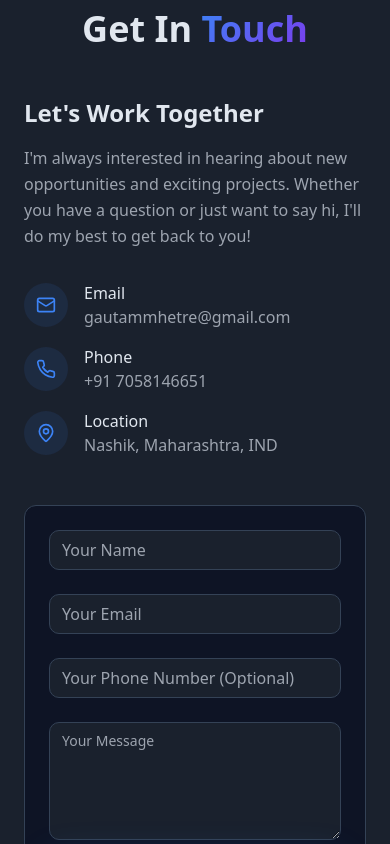
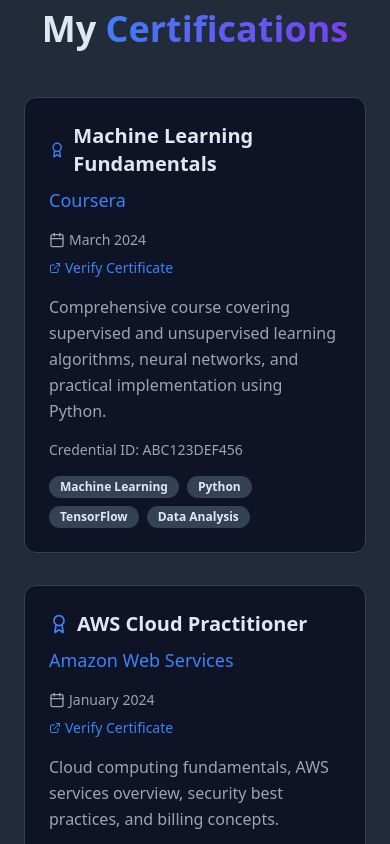
Before and after one commit to gautammhetre/Gautam-Portfolio, a React (Vite) app: page / in a window 390 px wide. Shown: the part 7360-8204 px from the top of the page. Built offline with nearby package versions, Linux system fonts and the light colour scheme.

Commit message:
Add Certifications section

```diff
--- /dev/null
+++ b/src/components/Certifications.tsx
@@ -0,0 +1,91 @@
+import { Card } from '@/components/ui/card';
+import { Badge } from '@/components/ui/badge';
+import { Calendar, Award, ExternalLink } from 'lucide-react';
+
+const Certifications = () => {
+  const certifications = [
+    {
+      title: "Machine Learning Fundamentals",
+      issuer: "Coursera",
+      date: "March 2024",
+      description: "Comprehensive course covering supervised and unsupervised learning algorithms, neural networks, and practical implementation using Python.",
+      skills: ["Machine Learning", "Python", "TensorFlow", "Data Analysis"],
+      credentialId: "ABC123DEF456",
+      verifyUrl: "#"
+    },
+    {
+      title: "AWS Cloud Practitioner",
+      issuer: "Amazon Web Services",
+      date: "January 2024",
+      description: "Cloud computing fundamentals, AWS services overview, security best practices, and billing concepts.",
+      skills: ["AWS", "Cloud Computing", "Security", "Architecture"],
+      credentialId: "AWS-CCP-789",
+      verifyUrl: "#"
+    }
+  ];
+
+  return (
+    <section id="certifications" className="py-20 bg-muted/30">
+      <div className="container mx-auto px-6">
+        <div className="max-w-4xl mx-auto">
+          <h2 className="text-4xl md:text-5xl font-bold text-center mb-12">
+            My <span className="text-gradient">Certifications</span>
+          </h2>
+
+          <div className="space-y-8">
+            {certifications.map((cert, index) => (
+              <Card key={index} className="p-6 card-shadow hover:scale-[1.02] transition-all duration-300">
+                <div className="flex flex-col md:flex-row md:items-start md:justify-between gap-4 mb-4">
+                  <div className="flex-1">
+                    <div className="flex items-center gap-2 mb-2">
+                      <Award className="w-5 h-5 text-primary" />
+                      <h3 className="text-xl font-semibold text-foreground">{cert.title}</h3>
+                    </div>
+                    <p className="text-lg text-primary font-medium">{cert.issuer}</p>
+                  </div>
+                  <div className="flex flex-col md:text-right gap-2">
+                    <div className="flex items-center gap-1 text-muted-foreground md:justify-end">
+                      <Calendar className="w-4 h-4" />
+                      <span className="text-sm">{cert.date}</span>
+                    </div>
+                    {cert.verifyUrl && (
+                      <a
+                        href={cert.verifyUrl}
+                        className="flex items-center gap-1 text-primary hover:underline text-sm md:justify-end"
+                        target="_blank"
+                        rel="noopener noreferrer"
+                      >
+                        <ExternalLink className="w-3 h-3" />
+                        Verify Certificate
+                      </a>
+                    )}
+                  </div>
+                </div>
+
+                <p className="text-muted-foreground mb-4 leading-relaxed">
+                  {cert.description}
+                </p>
+
+                {cert.credentialId && (
+                  <p className="text-sm text-muted-foreground mb-4">
+                    <span className="font-medium">Credential ID:</span> {cert.credentialId}
+                  </p>
+                )}
+
+                <div className="flex flex-wrap gap-2">
+                  {cert.skills.map((skill, skillIndex) => (
+                    <Badge key={skillIndex} variant="secondary" className="text-xs">
+                      {skill}
+                    </Badge>
+                  ))}
+                </div>
+              </Card>
+            ))}
+          </div>
+        </div>
+      </div>
+    </section>
+  );
+};
+
+export default Certifications;
--- a/src/pages/Index.tsx
+++ b/src/pages/Index.tsx
@@ -4,6 +4,7 @@ import About from '@/components/About';
 import Skills from '@/components/Skills';
 import Experience from '@/components/Experience';
 import Projects from '@/components/Projects';
+import Certifications from '@/components/Certifications';
 import Contact from '@/components/Contact';
 import Footer from '@/components/Footer';
 
@@ -17,6 +18,7 @@ const Index = () => {
         <Skills />
         <Experience />
         <Projects />
+        <Certifications />
         <Contact />
       </main>
       <Footer />
```
